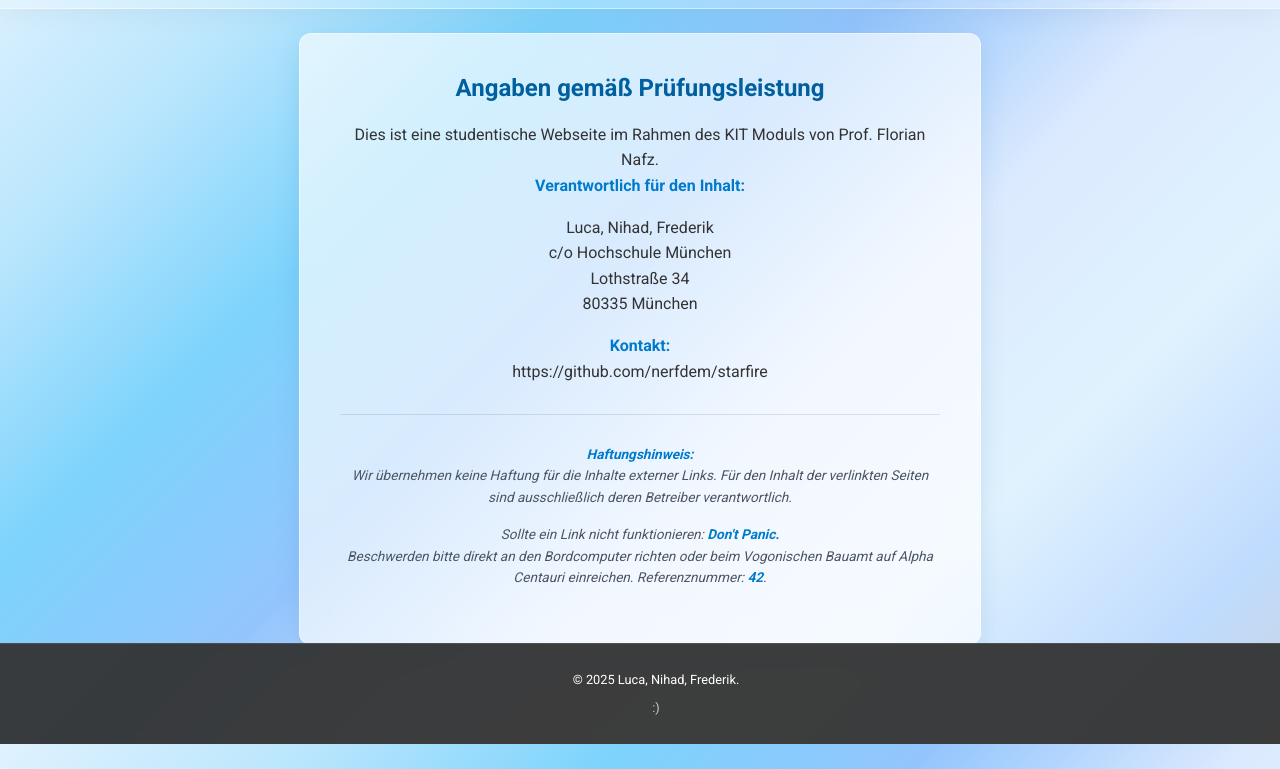
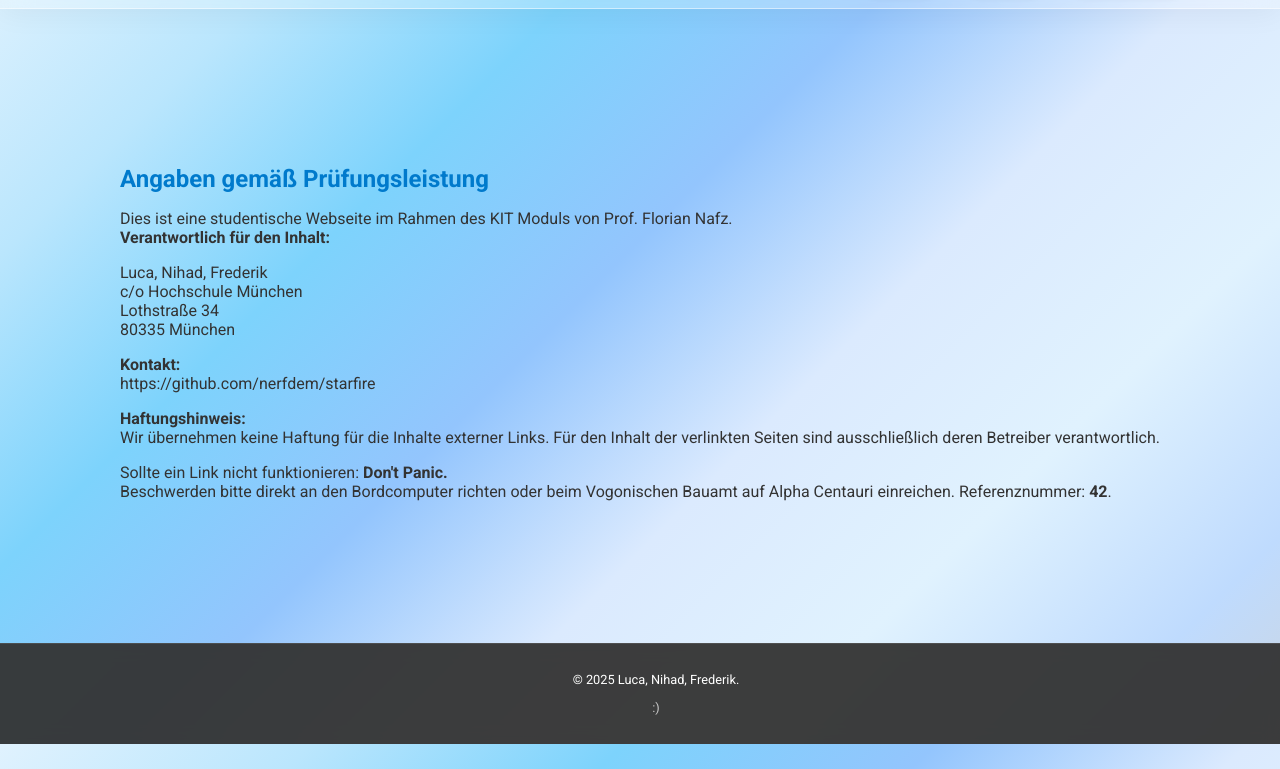
Before and after one commit to nerfdem/starfire, a plain HTML site: page impressum.html in a window 1280 px wide. Shown: the part 56-825 px from the top of the page. Drawn offline with Linux system fonts and the light colour scheme.

Commit message:
decluttering

```diff
--- a/carousel.js
+++ b/carousel.js
@@ -141,9 +141,7 @@
             toggleDisabled(btnPrev, index === 0);
             toggleDisabled(btnNext, index === slides.length - 1);
 
-            /* --- IN DER UPDATE() FUNKTION --- */
 
-            // Suche den Button
             const continueBtn = document.getElementById('continueBtn');
 
             if (continueBtn) {
--- a/impressum.html
+++ b/impressum.html
@@ -12,46 +12,6 @@
 
     <link rel="stylesheet" href="style.css">
 
-    <style>
-        .impressum-card {
-            background: rgba(255, 255, 255, 0.65);
-            backdrop-filter: blur(12px);
-            -webkit-backdrop-filter: blur(12px);
-            border-radius: 12px;
-            border: 1px solid rgba(255, 255, 255, 0.5);
-            box-shadow: 0 8px 24px rgba(0, 95, 158, 0.12);
-            padding: 40px;
-            max-width: 600px;
-            width: 90%;
-            margin: 20px auto;
-            text-align: center;
-            color: #333;
-        }
-
-        .impressum-card h2 {
-            margin-top: 0;
-            margin-bottom: 20px;
-            color: var(--blue-700);
-        }
-
-        .impressum-card p {
-            line-height: 1.6;
-            margin-bottom: 15px;
-        }
-
-        .impressum-card strong {
-            color: var(--blue-600);
-        }
-
-        .hitchhiker-ref {
-            margin-top: 30px;
-            font-size: 0.85rem;
-            color: var(--muted);
-            border-top: 1px solid rgba(0, 0, 0, 0.1);
-            padding-top: 15px;
-            font-style: italic;
-        }
-    </style>
 </head>
 
 <body>
```
